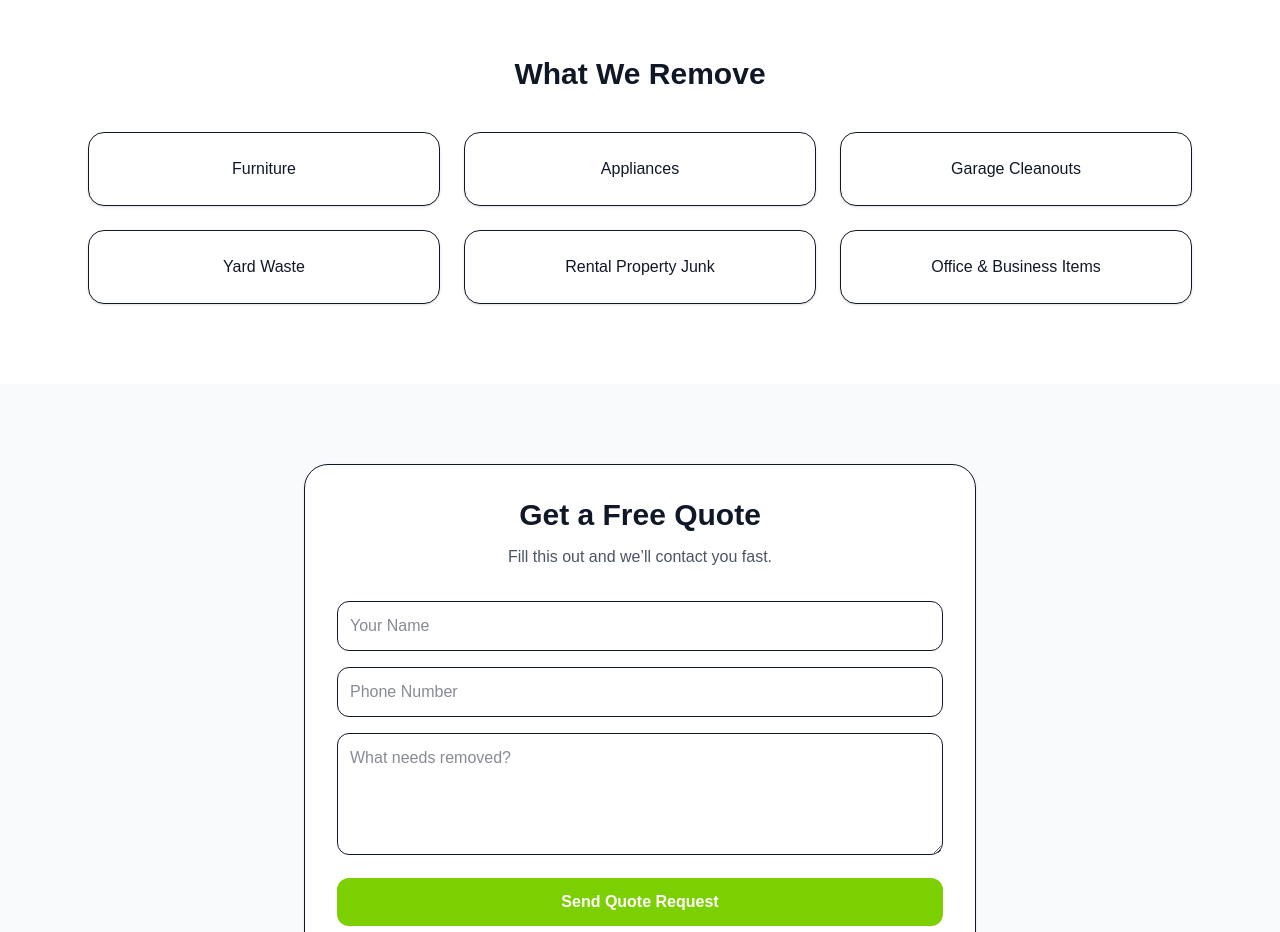
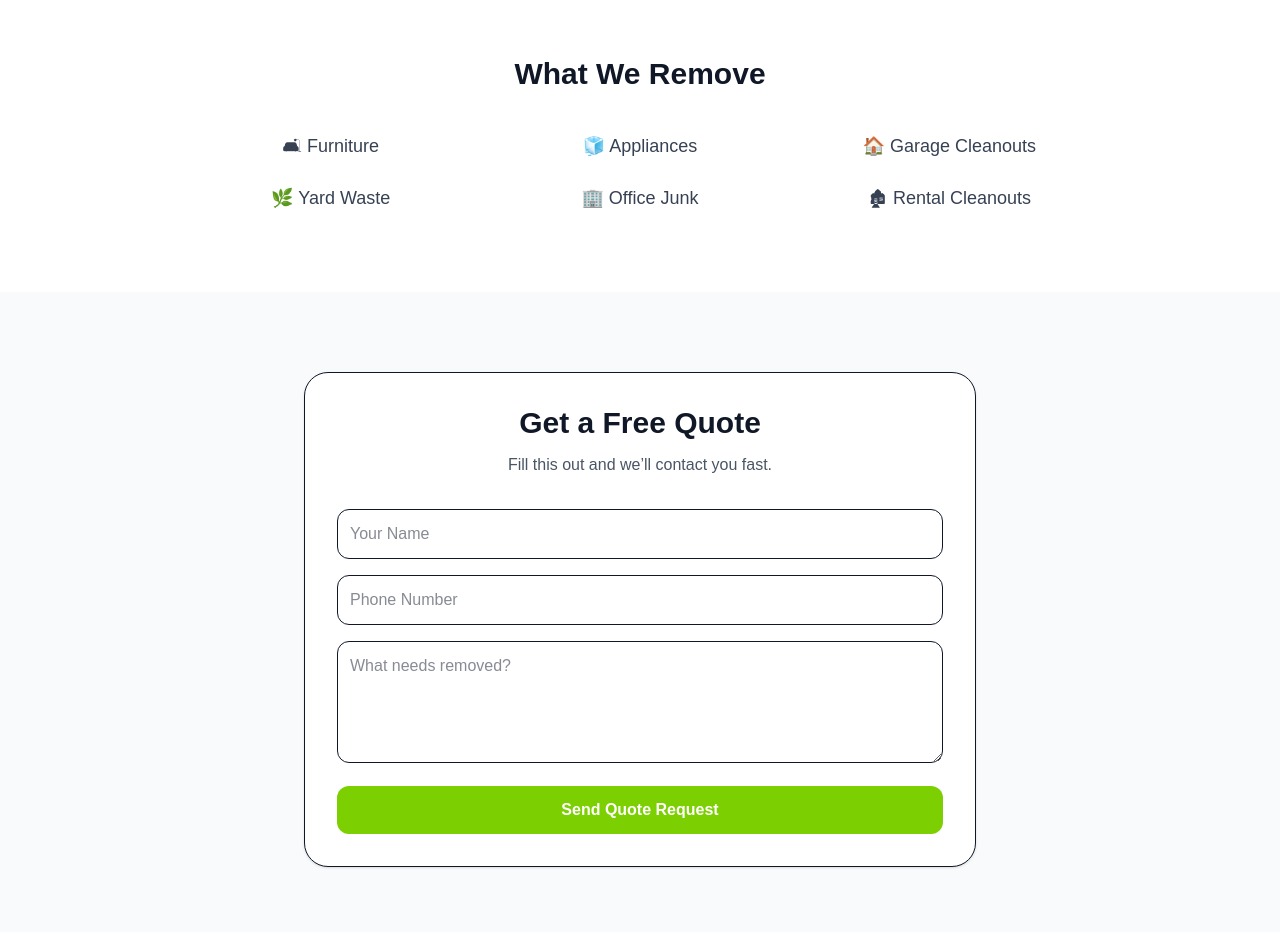
Before and after one commit to garretheinen/true-cleanup, a Next.js app: page / in a window 1280 px wide. Shown: the part 980-1912 px from the top of the page. Built offline with nearby package versions, Linux system fonts and the light colour scheme.

Commit message:
Update what we remove section

```diff
--- a/app/page.tsx
+++ b/app/page.tsx
@@ -53,10 +53,13 @@ export default function Home() {
 
       <section className="px-6 py-20 max-w-6xl mx-auto">
         <h2 className="text-3xl font-bold text-center mb-10">What We Remove</h2>
-        <div className="grid md:grid-cols-3 gap-6">
-          {["Furniture", "Appliances", "Garage Cleanouts", "Yard Waste", "Rental Property Junk", "Office & Business Items"].map((item) => (
-            <div key={item} className="rounded-2xl border bg-white p-6 text-center shadow-sm hover:shadow-md transition">{item}</div>
-          ))}
+        <div className="max-w-4xl mx-auto grid grid-cols-2 md:grid-cols-3 gap-y-6 gap-x-8 text-center text-base md:text-lg text-gray-700">
+          <div>🛋 Furniture</div>
+          <div>🧊 Appliances</div>
+          <div>🏠 Garage Cleanouts</div>
+          <div>🌿 Yard Waste</div>
+          <div>🏢 Office Junk</div>
+          <div>🏚 Rental Cleanouts</div>
         </div>
       </section>
 
```
